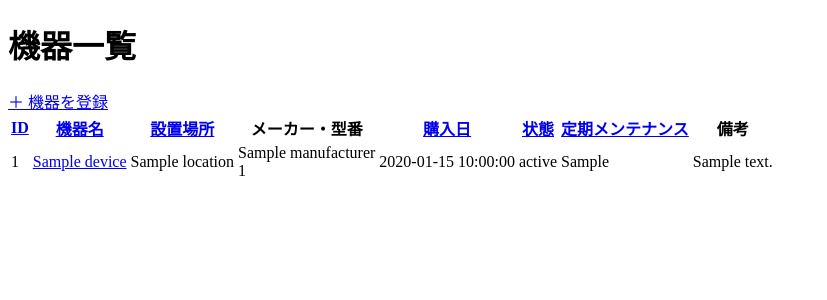
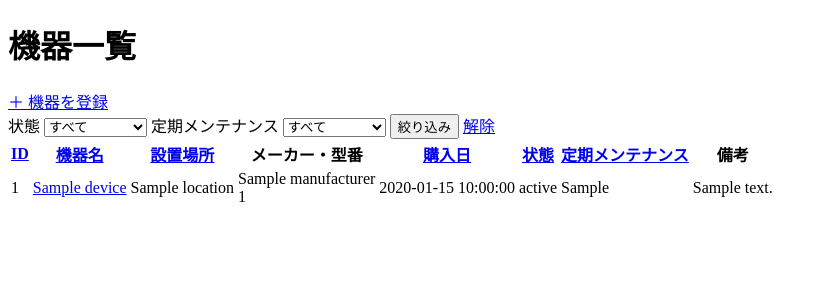
Before and after one commit to roseq1003/maintenance-recorder, a Python web app: template src/maintenance-recorder-package/templates/device_list.html in a window 1280 px wide. Shown: the part 120-420 px from the top of the page, without its empty margins (0-827 px from the left). Run offline with Jinja, Linux system fonts and the light colour scheme; the template is opened without the code that fills it: most values are stand-ins (such as "Sample title", 1, 10 or a date in 2020).

Commit message:
Add device status and maintenance filters

```diff
--- a/src/maintenance-recorder-package/templates/device_list.html
+++ b/src/maintenance-recorder-package/templates/device_list.html
@@ -2,21 +2,52 @@
 {% block title %}登録機器一覧{% endblock %}
 {% block content %}
 <div class="section-heading page-heading"><h1>機器一覧</h1><a class="button primary" href="/devices/new">＋ 機器を登録</a></div>
+
+<section class="panel">
+    <form method="get" action="/devices">
+        <input type="hidden" name="sort" value="{{ sort }}">
+        <input type="hidden" name="order" value="{{ order }}">
+
+        <label>
+            状態
+            <select name="status">
+                <option value="">すべて</option>
+                {% for value in statuses %}
+                <option value="{{ value }}" {% if status_filter == value %}selected{% endif %}>{{ value }}</option>
+                {% endfor %}
+            </select>
+        </label>
+
+        <label>
+            定期メンテナンス
+            <select name="scope">
+                <option value="">すべて</option>
+                {% for value in scopes %}
+                <option value="{{ value }}" {% if scope_filter == value %}selected{% endif %}>{{ value }}</option>
+                {% endfor %}
+            </select>
+        </label>
+
+        <button type="submit">絞り込み</button>
+        <a href="/devices">解除</a>
+    </form>
+</section>
+
 <section class="panel"><div class="table-scroll"><table>
     <thead><tr>
-        <th><a href="/devices?sort=id&order={{ 'desc' if sort == 'id' and order == 'asc' else 'asc' }}">ID{% if sort == 'id' %} {{ '▲' if order == 'asc' else '▼' }}{% endif %}</a></th>
-        <th><a href="/devices?sort=name&order={{ 'desc' if sort == 'name' and order == 'asc' else 'asc' }}">機器名{% if sort == 'name' %} {{ '▲' if order == 'asc' else '▼' }}{% endif %}</a></th>
-        <th><a href="/devices?sort=location&order={{ 'desc' if sort == 'location' and order == 'asc' else 'asc' }}">設置場所{% if sort == 'location' %} {{ '▲' if order == 'asc' else '▼' }}{% endif %}</a></th>
+        <th><a href="/devices?sort=id&order={{ 'desc' if sort == 'id' and order == 'asc' else 'asc' }}&status={{ status_filter }}&scope={{ scope_filter }}">ID{% if sort == 'id' %} {{ '▲' if order == 'asc' else '▼' }}{% endif %}</a></th>
+        <th><a href="/devices?sort=name&order={{ 'desc' if sort == 'name' and order == 'asc' else 'asc' }}&status={{ status_filter }}&scope={{ scope_filter }}">機器名{% if sort == 'name' %} {{ '▲' if order == 'asc' else '▼' }}{% endif %}</a></th>
+        <th><a href="/devices?sort=location&order={{ 'desc' if sort == 'location' and order == 'asc' else 'asc' }}&status={{ status_filter }}&scope={{ scope_filter }}">設置場所{% if sort == 'location' %} {{ '▲' if order == 'asc' else '▼' }}{% endif %}</a></th>
         <th>メーカー・型番</th>
-        <th><a href="/devices?sort=purchase_date&order={{ 'desc' if sort == 'purchase_date' and order == 'asc' else 'asc' }}">購入日{% if sort == 'purchase_date' %} {{ '▲' if order == 'asc' else '▼' }}{% endif %}</a></th>
-        <th><a href="/devices?sort=status&order={{ 'desc' if sort == 'status' and order == 'asc' else 'asc' }}">状態{% if sort == 'status' %} {{ '▲' if order == 'asc' else '▼' }}{% endif %}</a></th>
-        <th><a href="/devices?sort=maintenance_scope&order={{ 'desc' if sort == 'maintenance_scope' and order == 'asc' else 'asc' }}">定期メンテナンス{% if sort == 'maintenance_scope' %} {{ '▲' if order == 'asc' else '▼' }}{% endif %}</a></th>
+        <th><a href="/devices?sort=purchase_date&order={{ 'desc' if sort == 'purchase_date' and order == 'asc' else 'asc' }}&status={{ status_filter }}&scope={{ scope_filter }}">購入日{% if sort == 'purchase_date' %} {{ '▲' if order == 'asc' else '▼' }}{% endif %}</a></th>
+        <th><a href="/devices?sort=status&order={{ 'desc' if sort == 'status' and order == 'asc' else 'asc' }}&status={{ status_filter }}&scope={{ scope_filter }}">状態{% if sort == 'status' %} {{ '▲' if order == 'asc' else '▼' }}{% endif %}</a></th>
+        <th><a href="/devices?sort=maintenance_scope&order={{ 'desc' if sort == 'maintenance_scope' and order == 'asc' else 'asc' }}&status={{ status_filter }}&scope={{ scope_filter }}">定期メンテナンス{% if sort == 'maintenance_scope' %} {{ '▲' if order == 'asc' else '▼' }}{% endif %}</a></th>
         <th>備考</th>
     </tr></thead>
     <tbody>{% for device in devices %}<tr>
         <td>{{ device.id }}</td><td><a href="/devices/{{ device.id }}">{{ device.name }}</a></td><td>{{ device.location or '—' }}</td>
         <td>{{ device.manufacturer or '—' }}<br><span class="muted">{{ device.model_number or '—' }}</span></td><td>{{ device.purchase_date or '—' }}</td>
         <td><span class="status-badge" data-status="{{ device.status }}">{{ device.status }}</span></td><td>{{ device.maintenance_scope }}</td><td>{{ (device.note or '—') | truncate(40) }}</td>
-    </tr>{% else %}<tr><td colspan="8" class="empty-state">登録機器はまだありません。</td></tr>{% endfor %}</tbody>
+    </tr>{% else %}<tr><td colspan="8" class="empty-state">条件に一致する機器はありません。</td></tr>{% endfor %}</tbody>
 </table></div></section>
 {% endblock %}
```
